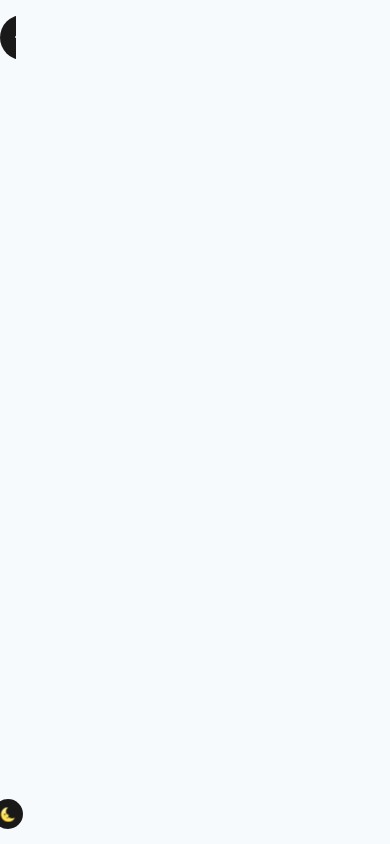
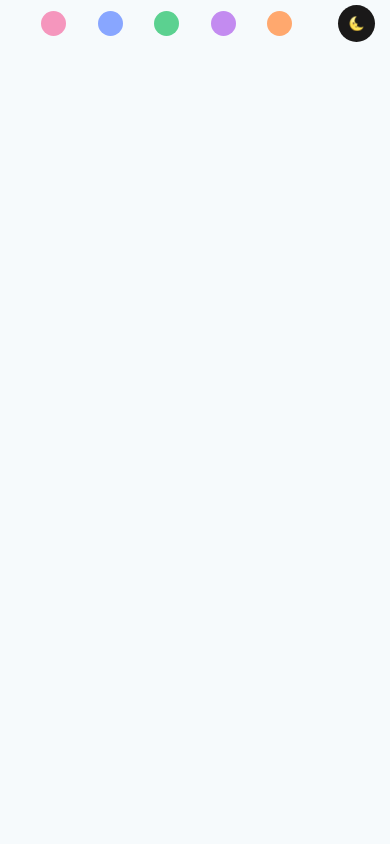
Before and after one commit to MiguelMRu/Lista_tareas, a website built with Vite: page index.html in a window 390 px wide. Built offline with nearby package versions, Linux system fonts and the light colour scheme.

Commit message:
diseño responsive

```diff
--- a/src/style.css
+++ b/src/style.css
@@ -61,7 +61,7 @@ nav{
 }
 
 nav:hover{
-  height: 250px;
+  height: auto;
 }
 
 .add-columns{
@@ -70,12 +70,10 @@ nav:hover{
   align-items: center;
   background-color: var(--button-color);
   border-radius: 999px;
-  height: 2.8em;
-  width: 2.8em;
-  margin-bottom: 5px;
+  height: 2.5em;
+  width: 2.5em;
   padding: 5px;
-  margin: 0 auto 5px auto;
-  z-index: 5;
+  margin: 5px auto 5px auto;
 }
 
 ul{
@@ -102,6 +100,8 @@ li:active{
 aside>button{
   align-self: center;
   margin-bottom: 15px;
+  height: 2.8em;
+  width: 2.8em;
 }
 
 main{
@@ -326,3 +326,86 @@ img{
   }
 
 }
+
+
+
+
+
+@media screen and (max-width: 1024px) {
+  html{
+    height: fit-content;
+  }
+
+  body{
+    display: flex;
+    justify-content: center;
+    align-items: center;
+    gap: 15px;
+    height: fit-content;
+    max-height: fit-content;
+    width: 100vw;
+    flex-direction: column;
+  }
+
+  aside{
+    display: flex;
+    width: 100%;
+    height: 10%;
+    flex-direction: row;
+    justify-content: center;
+    align-items: center;
+    padding: 5px;
+    position: sticky;
+    top: 0;
+    left: 0;
+    z-index: 10;
+  }
+
+  nav{
+    display: flex;
+    height: 80%;
+    width: 80%;
+    margin: 0 auto;
+    flex-direction: row;
+
+  }
+
+  nav:hover{
+    height: 80%;
+  }
+
+
+  .add-columns{
+    display: none;
+  }
+
+  ul{
+    display: flex;
+    gap: 5px;
+    align-items: center;
+    width: 100%;
+    justify-content: space-evenly;
+    flex-direction: row;
+  }
+
+  li{
+    border-radius: 100%;
+    height: 25px;
+    width: 25px;
+    list-style: none;
+    cursor: pointer;
+
+
+  }
+
+  li:active{
+    transform: scale(.9);
+  }
+
+  aside>button{
+    align-self: center;
+    margin: auto;
+  }
+
+
+}
```
Also changed, not shown: index.html (+0 -1 lines).
